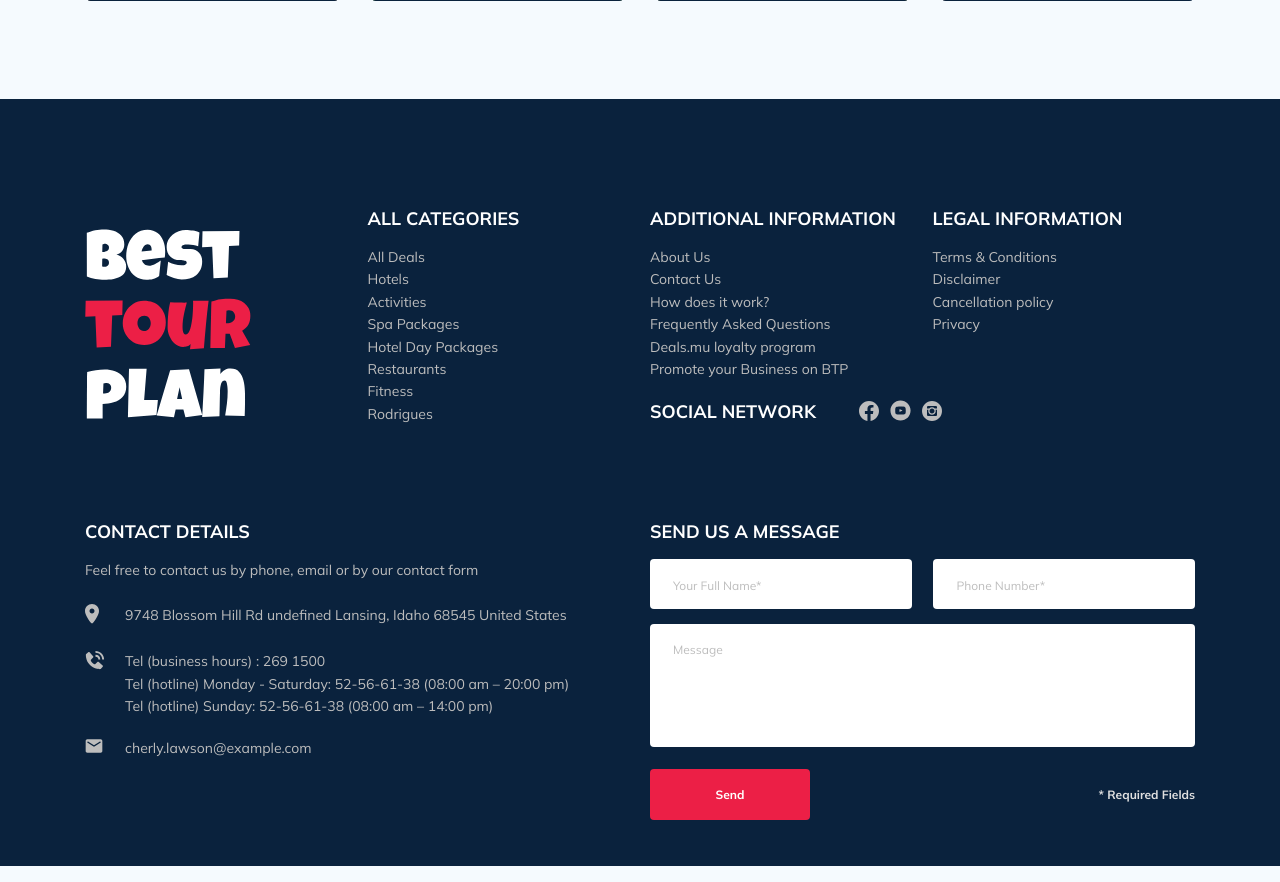
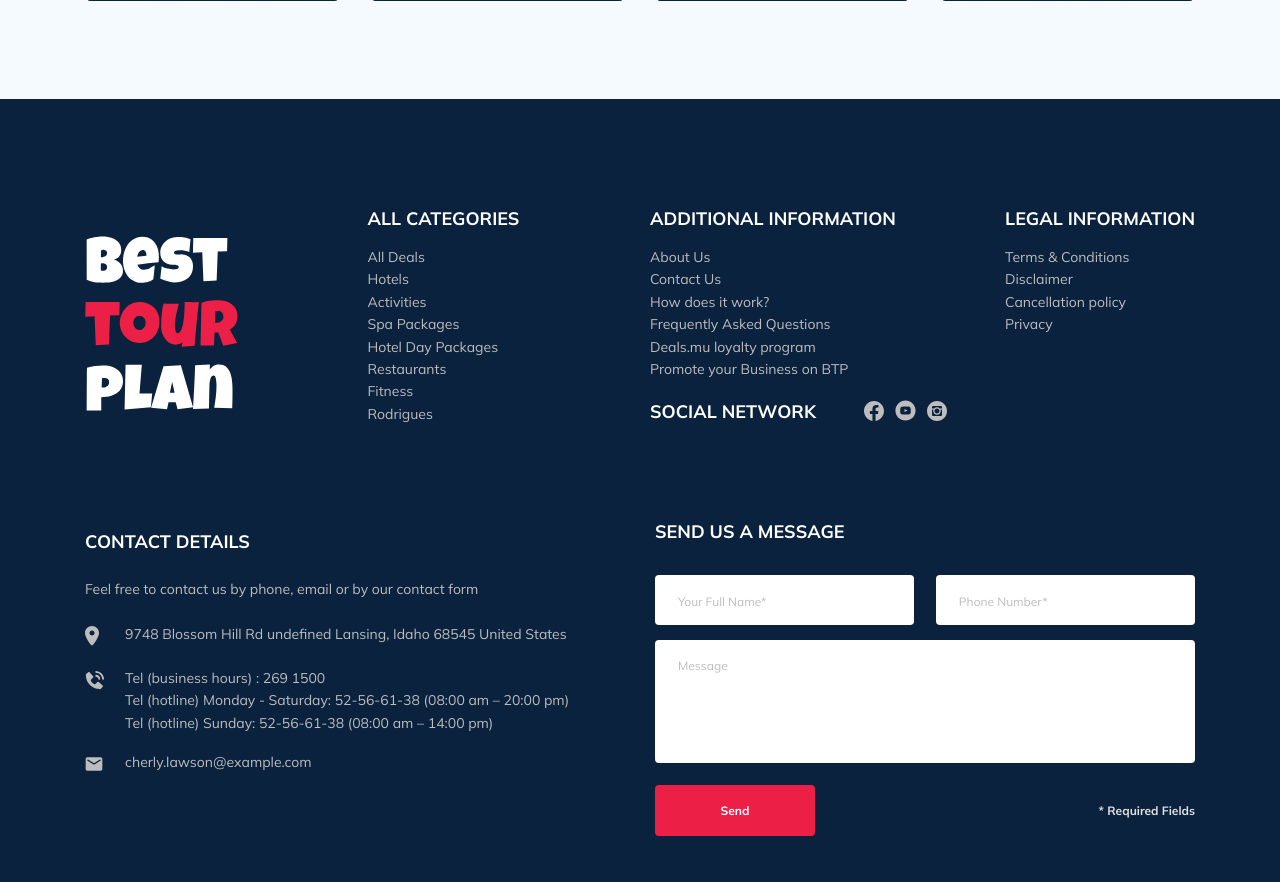
Before and after one commit to simolex/tour-plan, a PHP site: page / in a window 1280 px wide. Shown: the part 2083-2965 px from the top of the page. Run offline with PHP 8.4, Linux system fonts and the light colour scheme.

Commit message:
fix: pixel perfected (block Footer)

```diff
--- a/css/style.css
+++ b/css/style.css
@@ -1199,7 +1199,7 @@ template {
 }
 
 .footer__logo {
-  width: 166px;
+  width: 153px;
   -ms-flex-item-align: center;
       -ms-grid-row-align: center;
       align-self: center;
@@ -1264,6 +1264,8 @@ template {
   -ms-grid-column: 4;
   -ms-grid-column-span: 1;
   grid-column: 4/ span 1;
+  -ms-grid-column-align: end;
+      justify-self: end;
 }
 
 .footer__contact-details {
@@ -1275,6 +1277,10 @@ template {
   grid-column: 1/ span 2;
 }
 
+.footer__contact-details--mt-10 {
+  margin-top: 10px;
+}
+
 .footer__contact-form {
   -ms-grid-row: 4;
   -ms-grid-row-span: 1;
@@ -1284,8 +1290,19 @@ template {
   grid-column: 3/ span 2;
 }
 
+.footer__contact-form--ml-5 {
+  margin-left: 5px;
+}
+
 .footer__contact-icon-wrapper {
   min-width: 40px;
+  height: 27px;
+  display: -webkit-box;
+  display: -ms-flexbox;
+  display: flex;
+  -webkit-box-align: center;
+      -ms-flex-align: center;
+          align-items: center;
 }
 
 .footer__form {
@@ -1314,7 +1331,15 @@ template {
 
 .footer__title--inline {
   margin-bottom: 0;
-  margin-right: 43px;
+  margin-right: 48px;
+}
+
+.footer__title--mb-25 {
+  margin-bottom: 25px;
+}
+
+.footer__title--mb-32 {
+  margin-bottom: 32px;
 }
 
 .footer__ul {
@@ -1337,7 +1362,7 @@ template {
 }
 
 .footer__item--mb-2 {
-  margin-bottom: 20px;
+  margin-bottom: 17px;
 }
 
 .footer__link {
--- a/index.html
+++ b/index.html
@@ -465,8 +465,8 @@
             </ul>
           </div>
           <!-- /.footer__list -->
-          <div class="footer__contact-details">
-            <h3 class="footer__title">Contact Details</h3>
+          <div class="footer__contact-details footer__contact-details--mt-10">
+            <h3 class="footer__title footer__title--mb-25">Contact Details</h3>
             <p class="footer__text">
               Feel free to contact us by phone, email or by our contact form
             </p>
@@ -500,8 +500,8 @@
           </div>
           <!-- /.footer__contact-details -->
 
-          <div class="footer__contact-form">
-            <h3 class="footer__title">Send us a message</h3>
+          <div class="footer__contact-form footer__contact-form--ml-5">
+            <h3 class="footer__title footer__title--mb-32">Send us a message</h3>
             <form action="#" class="footer__form">
               <input type="text" class="input footer__input" placeholder="Your Full Name*" />
               <input type="text" class="input footer__input" placeholder="Phone Number*" />
--- a/sass/blocks/_footer.sass
+++ b/sass/blocks/_footer.sass
@@ -10,7 +10,7 @@
       grid-gap: 20px
       align-items: start
    &__logo
-      width: 166px
+      width: 153px
       align-self: center
       grid-row: 1/ span 2
       grid-column: 1/ span 1
@@ -34,16 +34,24 @@
    &__legal
       grid-row: 1/ span 2
       grid-column: 4/ span 1
+      justify-self: end
    &__contact
       &-details
          grid-row: 4/ span 1
          grid-column: 1/ span 2
+         &--mt-10
+            margin-top: 10px
       &-form
          grid-row: 4/ span 1
          grid-column: 3/ span 2
+         &--ml-5
+            margin-left: 5px
       &-icon
          &-wrapper
             min-width: 40px
+            height: 27px
+            display: flex
+            align-items: center
    &__form
       display: flex
       align-items: center
@@ -59,7 +67,11 @@
       margin-bottom: 16px
       &--inline
          margin-bottom: 0
-         margin-right: 43px
+         margin-right: 48px
+      &--mb-25
+         margin-bottom: 25px
+      &--mb-32
+         margin-bottom: 32px
    &__ul
       padding: 0
       margin: 0
@@ -72,7 +84,7 @@
       line-height: 160%
       color: $footer-text-color
       &--mb-2
-         margin-bottom: 20px
+         margin-bottom: 17px
          // &:not(:nth-last-child)
          //    margin-bottom: 20px
    &__link
```
